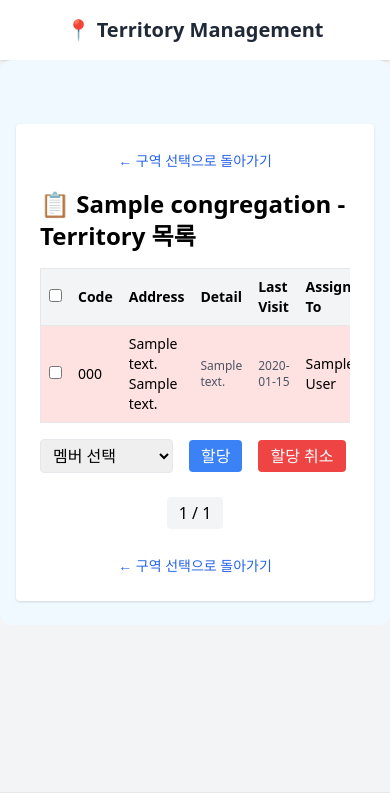
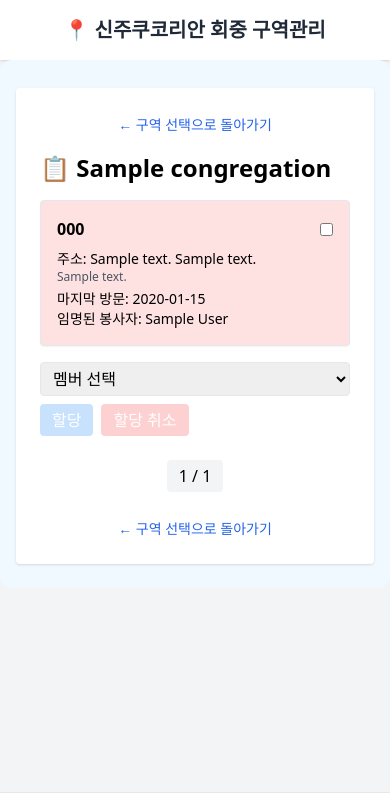
Before and after one commit to dordory/tks, a Django app: page /manager/congregation/1/territories/ in a window 390 px wide. Shown: the top 793 px of the page. Run offline with Django 5.2, Linux system fonts and the light colour scheme; tables that the repository leaves empty hold one stand-in row (values such as "Sample post"); one stand-in notice (Sample message) is shown; some libraries are stand-ins or nearby versions.

Commit message:
사회자용 구역리스트 화면의 디자인 수정

```diff
--- a/apps/territory/manager_views.py
+++ b/apps/territory/manager_views.py
@@ -58,11 +58,21 @@
     if request.method == "POST":
         action = request.POST.get("action")
         territory_ids = request.POST.getlist("selected_territories")
+        if not territory_ids:
+            messages.error(request, "구역을 하나 이상 선택해주세요")
+            return redirect("territory_manager:territory_list", pk=pk)
         selected_territories = Territory.objects.filter(id__in=territory_ids)
 
         if action == "assign":
             member_id = request.POST.get("member_id")
-            member = get_object_or_404(Member, id=member_id)
+            try:
+                member = get_object_or_404(Member, id=member_id)
+            except ValueError:
+                messages.error(request, "올바른 멤버를 선택해주세요")
+                return redirect("territory_manager:territory_list", pk=pk)
+            except Member.DoesNotExist:
+                messages.error(request, "선택한 멤버가 존재하지 않습니다.")
+                return redirect("territory_manager:territory_list", pk=pk)
             selected_territories.update(assigned_to=member)
             messages.success(request, f"{len(selected_territories)}개 구역이 {member.name}님에게 할당되었습니다.")
         elif action == "unassign":
--- a/apps/territory/templates/base_with_tailwind.html
+++ b/apps/territory/templates/base_with_tailwind.html
@@ -32,7 +32,7 @@
   <!-- ✅ Header -->
   <header class="bg-white shadow">
     <div class="max-w-7xl text-center px-4 py-4 sm:px-6 lg:px-8">
-      <h1 class="text-xl font-bold text-gray-800">{% block header %}📍 Territory Management{% endblock %}</h1>
+      <h1 class="text-xl font-bold text-gray-800">{% block header %}📍 신주쿠코리안 회중 구역관리 {% endblock %}</h1>
     </div>
   </header>
 
--- /dev/null
+++ b/apps/territory/templates/includes/messages.html
@@ -0,0 +1,46 @@
+{% if messages %}
+  <div id="messages" class="space-y-3 mb-6">
+    {% for message in messages %}
+      <div class="flex items-start justify-between p-4 rounded-lg shadow-sm border-l-4 text-sm relative
+                  {% if message.tags == 'error' %}
+                    bg-red-50 border-red-500 text-red-800
+                  {% elif message.tags == 'success' %}
+                    bg-green-50 border-green-500 text-green-800
+                  {% elif message.tags == 'warning' %}
+                    bg-yellow-50 border-yellow-500 text-yellow-800
+                  {% else %}
+                    bg-blue-50 border-blue-500 text-blue-800
+                  {% endif %}">
+        <div class="flex items-start">
+          <!-- 아이콘 -->
+          <svg class="w-5 h-5 mt-0.5 mr-3 flex-shrink-0" fill="currentColor" viewBox="0 0 20 20">
+            {% if message.tags == 'error' %}
+              <path fill-rule="evenodd" d="M10 18a8 8 0 100-16 8 8 0 000 16zm.75-11.25a.75.75 0 10-1.5 0v4.5a.75.75 0 001.5 0v-4.5zm0 6.75a.75.75 0 10-1.5 0 .75.75 0 001.5 0z" clip-rule="evenodd" />
+            {% elif message.tags == 'success' %}
+              <path fill-rule="evenodd" d="M10 18a8 8 0 100-16 8 8 0 000 16zm3.53-9.97a.75.75 0 00-1.06-1.06L9 10.94 7.53 9.47a.75.75 0 00-1.06 1.06l2 2a.75.75 0 001.06 0l4-4z" clip-rule="evenodd" />
+            {% elif message.tags == 'warning' %}
+              <path fill-rule="evenodd" d="M8.257 3.099c.765-1.36 2.722-1.36 3.486 0l6.518 11.594c.75 1.335-.213 2.998-1.743 2.998H3.482c-1.53 0-2.493-1.663-1.743-2.998L8.257 3.1zM11 13a1 1 0 10-2 0 1 1 0 002 0zm-.25-2.25a.75.75 0 01-1.5 0v-3a.75.75 0 011.5 0v3z" clip-rule="evenodd" />
+            {% else %}
+              <path fill-rule="evenodd" d="M18 10A8 8 0 11 2 10a8 8 0 0116 0zM9.25 7a.75.75 0 011.5 0v4.5a.75.75 0 01-1.5 0V7zm.75 7.25a.75.75 0 100-1.5.75.75 0 000 1.5z" clip-rule="evenodd" />
+            {% endif %}
+          </svg>
+          <div>{{ message }}</div>
+        </div>
+
+        <!-- 닫기 버튼 -->
+        <button class="ml-4 text-lg font-bold leading-none text-gray-400 hover:text-gray-600" onclick="this.parentElement.remove()" aria-label="Close">&times;</button>
+      </div>
+    {% endfor %}
+  </div>
+
+  <!-- 자동 사라짐 JS -->
+  <script>
+    setTimeout(() => {
+      const messages = document.getElementById('messages');
+      if (messages) {
+        messages.classList.add('transition', 'opacity-0');
+        setTimeout(() => messages.remove(), 500);
+      }
+    }, 4000);  // 4초 후 사라짐
+  </script>
+{% endif %}
--- a/apps/territory/templates/manager/territory_list.html
+++ b/apps/territory/templates/manager/territory_list.html
@@ -1,6 +1,9 @@
 {% extends "base_with_tailwind.html" %}
 {% block content %}
-<div class="max-w-5xl mx-auto mt-10 bg-white p-6 rounded shadow">
+
+{% include "includes/messages.html" %}
+
+<div class="max-w-5xl mx-auto mt-1 bg-white p-6 rounded shadow">
     <!-- 🔙 위쪽 되돌아가기 링크 -->
     <div class="mb-4 text-center">
         <a href="{% url 'territory_manager:select_congregation' %}" class="text-blue-600 hover:underline text-sm">
@@ -8,20 +11,22 @@
         </a>
     </div>
 
-    <h2 class="text-2xl font-bold mb-4">📋 {{ congregation.name }} - Territory 목록</h2>
+    <h2 class="text-2xl font-bold mb-4">📋 {{ congregation.name }}</h2>
 
     <form method="post">
     {% csrf_token %}
-    <div class="overflow-x-auto">
+
+    <!-- ✅ Responsive Table -->
+    <div class="hidden md:block overflow-x-auto">
         <table class="min-w-full text-sm text-left border">
             <thead class="bg-gray-100">
                 <tr>
                     <th class="p-2"><input type="checkbox" id="select_all" onclick="toggleAll(this)"></th>
-                    <th class="p-2">Code</th>
-                    <th class="p-2">Address</th>
-                    <th class="p-2">Detail</th>
-                    <th class="p-2">Last Visit</th>
-                    <th class="p-2">Assigned To</th>
+                    <th class="p-2">코드</th>
+                    <th class="p-2">주소</th>
+                    <th class="p-2">상세정보</th>
+                    <th class="p-2">최근방문</th>
+                    <th class="p-2">임명된 봉사자</th>
                 </tr>
             </thead>
             <tbody>
@@ -49,18 +54,51 @@
         </table>
     </div>
 
-    <div class="flex items-center mt-4 space-x-4">
-        <select name="member_id" class="border rounded px-2 py-1">
+    <!-- ✅ Mobile Card View -->
+    <div class="md:hidden space-y-4">
+        {% for territory in page_obj %}
+        <div class="border rounded p-4 shadow-sm {{ territory.row_class }}">
+            <div class="flex items-center justify-between mb-2">
+                <span class="font-semibold">{{ territory.code }}</span>
+                <input type="checkbox" name="selected_territories" value="{{ territory.id }}">
+            </div>
+            <div class="text-sm">
+                <div><span class="font-medium">주소:</span> {{ territory.address1 }} {{ territory.address2 }}</div>
+                <div class="text-gray-600 text-xs mb-1">{{ territory.address_detail }}</div>
+                <div><span class="font-medium">마지막 방문:</span>
+                    {% if territory.last_visit %}
+                        {{ territory.last_visit.visited_at|date:"Y-m-d" }}
+                    {% else %}
+                        <span class="text-gray-400">없음</span>
+                    {% endif %}
+                </div>
+                <div><span class="font-medium">임명된 봉사자:</span> {{ territory.assigned_to.name|default:"-" }}</div>
+            </div>
+        </div>
+        {% endfor %}
+    </div>
+
+    <!-- ✅ Action Buttons -->
+    <div class="flex flex-wrap items-center mt-4 gap-2">
+        <select name="member_id" id="member_id" class="border rounded px-2 py-1 w-full sm:w-auto">
             <option value="">멤버 선택</option>
             {% for member in members %}
             <option value="{{ member.id }}">{{ member.name }}</option>
             {% endfor %}
         </select>
 
-        <button name="action" value="assign" class="bg-blue-500 text-white px-3 py-1 rounded hover:bg-blue-600">
+        <button id="assignBtn" name="action" value="assign"
+            class="bg-blue-500 text-white px-3 py-1 rounded
+            hover:bg-blue-600
+            disabled:bg-blue-300 disabled:cursor-not-allowed disabled:hover:bg-blue-300 disabled:opacity-50"
+            disabled>
             할당
         </button>
-        <button name="action" value="unassign" class="bg-red-500 text-white px-3 py-1 rounded hover:bg-red-600">
+        <button id="unassignBtn" name="action" value="unassign"
+            class="bg-red-500 text-white px-3 py-1 rounded
+            hover:bg-red-600
+            disabled:bg-red-300 disabled:cursor-not-allowed disabled:hover:bg-red-300 disabled:opacity-50"
+            disabled>
             할당 취소
         </button>
     </div>
@@ -89,10 +127,28 @@
 
 <script>
 function toggleAll(source) {
-    checkboxes = document.getElementsByName('selected_territories');
+    const checkboxes = document.getElementsByName('selected_territories');
     for (let i = 0; i < checkboxes.length; i++) {
         checkboxes[i].checked = source.checked;
     }
 }
+
+// 버튼 활성/비활성 처리
+document.addEventListener("DOMContentLoaded", function () {
+    const memberSelect = document.getElementById("member_id");
+    const assignBtn = document.getElementById("assignBtn");
+    const unassignBtn = document.getElementById("unassignBtn");
+
+    function updateButtonState() {
+        const isSelected = memberSelect.value !== "";
+        assignBtn.disabled = !isSelected;
+        unassignBtn.disabled = !isSelected;
+    }
+
+    memberSelect.addEventListener("change", updateButtonState);
+
+    // 초기 상태 설정
+    updateButtonState();
+});
 </script>
 {% endblock %}
```
